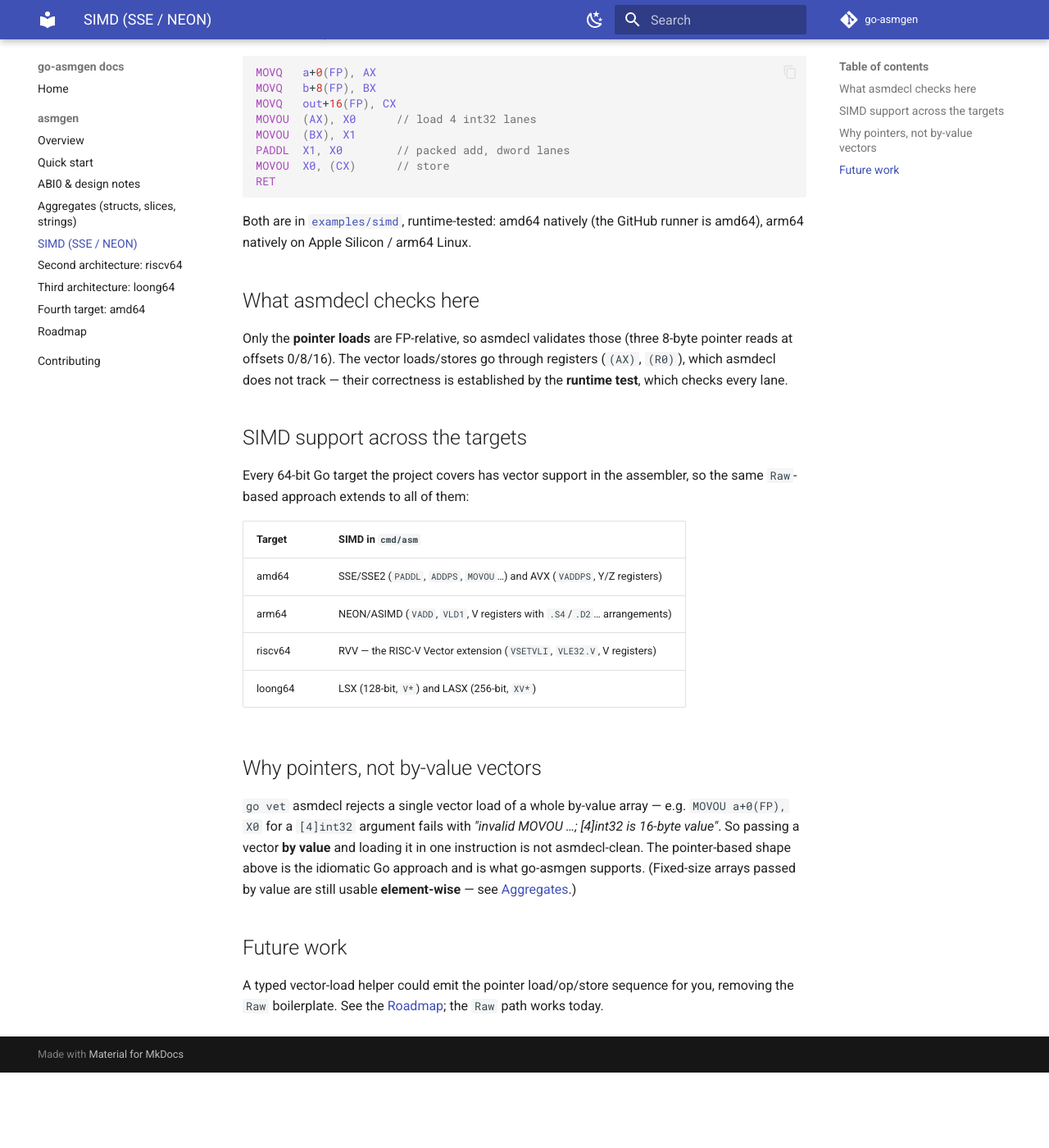
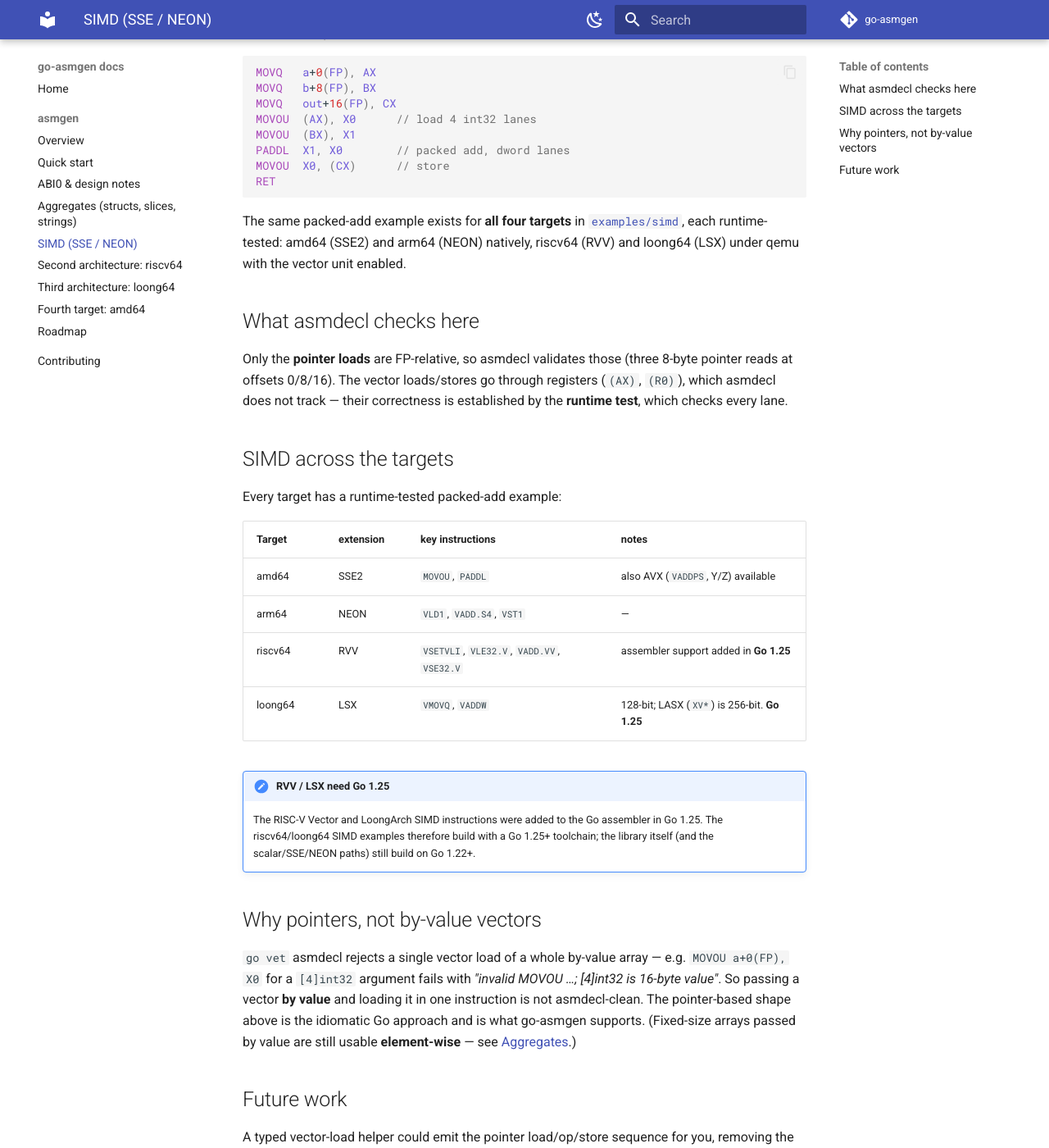
Before and after one commit to go-asmgen/docs, an MkDocs documentation site: the page built from docs/asmgen/simd.md, in a window 1280 px wide and 1400 px high, scrolled down 661 px. Shown: the whole window at 82% size. Built offline with MkDocs 1.6.1 and Material for MkDocs 9.7.7, drawn with Linux system fonts in a browser that asks for light colours; the version menu is left out; before the commit the page ends 1969 px from its top, so only the background shows below that.

Commit message:
Document SIMD on all four targets (RVV, LSX added)
The SSE/NEON SIMD examples now have riscv64 (RVV) and loong64 (LSX) siblings,
runtime-tested under qemu. Update the SIMD page's example note and support table,
and flag that RVV/LSX need a Go 1.25 toolchain.

Co-Authored-By: Claude Opus 4.8 (1M context) <noreply@anthropic.com>

````diff
--- a/docs/asmgen/simd.md
+++ b/docs/asmgen/simd.md
@@ -40,9 +40,10 @@ MOVOU  X0, (CX)      // store
 RET
 ```
 
-Both are in [`examples/simd`](https://github.com/go-asmgen/asmgen/tree/main/examples/simd),
-runtime-tested: amd64 natively (the GitHub runner is amd64), arm64 natively on
-Apple Silicon / arm64 Linux.
+The same packed-add example exists for **all four targets** in
+[`examples/simd`](https://github.com/go-asmgen/asmgen/tree/main/examples/simd),
+each runtime-tested: amd64 (SSE2) and arm64 (NEON) natively, riscv64 (RVV) and
+loong64 (LSX) under qemu with the vector unit enabled.
 
 ## What asmdecl checks here
 
@@ -51,17 +52,22 @@ Only the **pointer loads** are FP-relative, so asmdecl validates those (three
 registers (`(AX)`, `(R0)`), which asmdecl does not track — their correctness is
 established by the **runtime test**, which checks every lane.
 
-## SIMD support across the targets
+## SIMD across the targets
 
-Every 64-bit Go target the project covers has vector support in the assembler,
-so the same `Raw`-based approach extends to all of them:
+Every target has a runtime-tested packed-add example:
 
-| Target | SIMD in `cmd/asm` |
-| --- | --- |
-| amd64 | SSE/SSE2 (`PADDL`, `ADDPS`, `MOVOU`…) and AVX (`VADDPS`, Y/Z registers) |
-| arm64 | NEON/ASIMD (`VADD`, `VLD1`, V registers with `.S4`/`.D2`… arrangements) |
-| riscv64 | RVV — the RISC-V Vector extension (`VSETVLI`, `VLE32.V`, V registers) |
-| loong64 | LSX (128-bit, `V*`) and LASX (256-bit, `XV*`) |
+| Target | extension | key instructions | notes |
+| --- | --- | --- | --- |
+| amd64 | SSE2 | `MOVOU`, `PADDL` | also AVX (`VADDPS`, Y/Z) available |
+| arm64 | NEON | `VLD1`, `VADD.S4`, `VST1` | — |
+| riscv64 | RVV | `VSETVLI`, `VLE32.V`, `VADD.VV`, `VSE32.V` | assembler support added in **Go 1.25** |
+| loong64 | LSX | `VMOVQ`, `VADDW` | 128-bit; LASX (`XV*`) is 256-bit. **Go 1.25** |
+
+!!! note "RVV / LSX need Go 1.25"
+    The RISC-V Vector and LoongArch SIMD instructions were added to the Go
+    assembler in Go 1.25. The riscv64/loong64 SIMD examples therefore build with
+    a Go 1.25+ toolchain; the library itself (and the scalar/SSE/NEON paths)
+    still build on Go 1.22+.
 
 ## Why pointers, not by-value vectors
 
````
